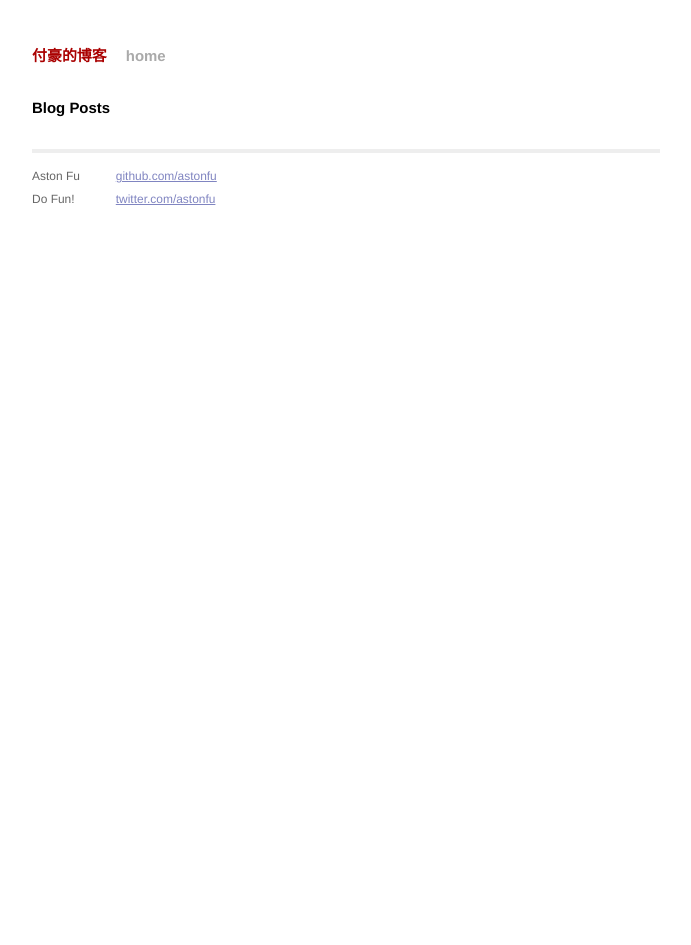
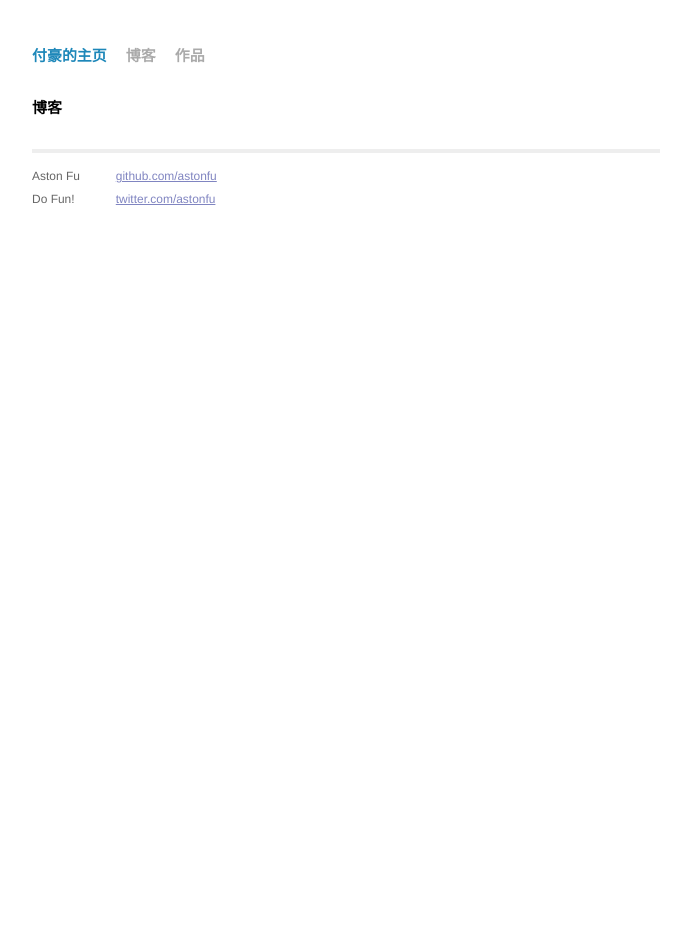
Before and after one commit to hulkfu/hulkfoo.github.io, a Jekyll site: the page built from index.html, in a window 1280 px wide. Shown: the whole page, without its empty margins (294-985 px from the left). Built offline with Jekyll 4.4.1, drawn with Linux system fonts in a browser that asks for light colours; Markdown is read by kramdown in place of the engine named in the settings.

Commit message:
custom UI and content.

```diff
--- a/_config.yml
+++ b/_config.yml
@@ -1,3 +1,3 @@
-name: 付豪的博客
+name: 付豪的主页
 markdown: redcarpet
 pygments: true
--- a/_layouts/default.html
+++ b/_layouts/default.html
@@ -18,7 +18,8 @@
         <div class="site">
           <div class="header">
             <h1 class="title"><a href="/">{{ site.name }}</a></h1>
-            <a class="extra" href="/">home</a>
+            <a class="extra" href="/">博客</a>
+            <a class="extra" href="/">作品</a>
           </div>
 
           {{ content }}
--- a/css/main.css
+++ b/css/main.css
@@ -74,7 +74,7 @@ a:visited { color: #a0a; }
 }
 
 .title a {
-  color: #a00;
+  color: #1D87B9;
 }
 
 .title a:hover {
--- a/index.html
+++ b/index.html
@@ -1,10 +1,10 @@
 ---
 layout: default
-title: Your New Jekyll Site
+title: 付豪的主页
 ---
 
 <div id="home">
-  <h1>Blog Posts</h1>
+  <h1>博客</h1>
   <ul class="posts">
     {% for post in site.posts %}
       <li><span>{{ post.date | date_to_string }}</span> &raquo; <a href="{{ post.url }}">{{ post.title }}</a></li>
```
